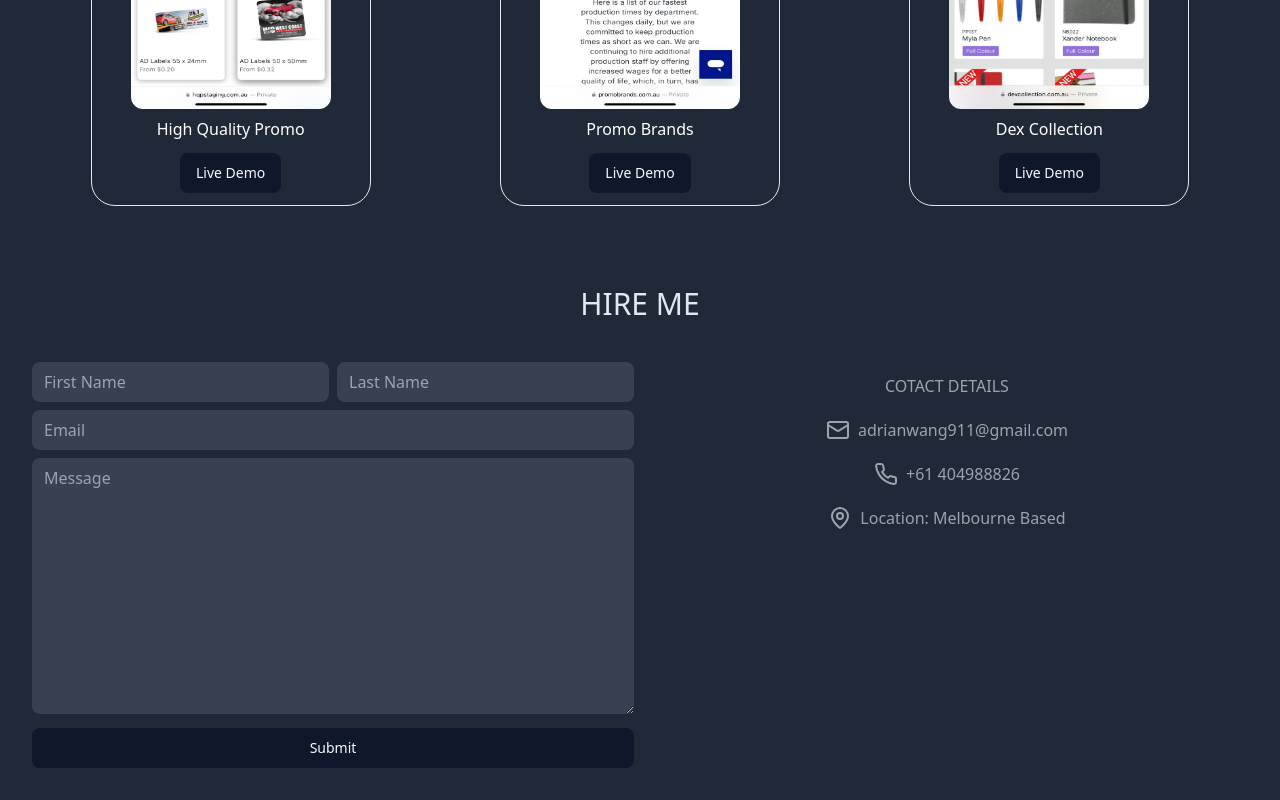
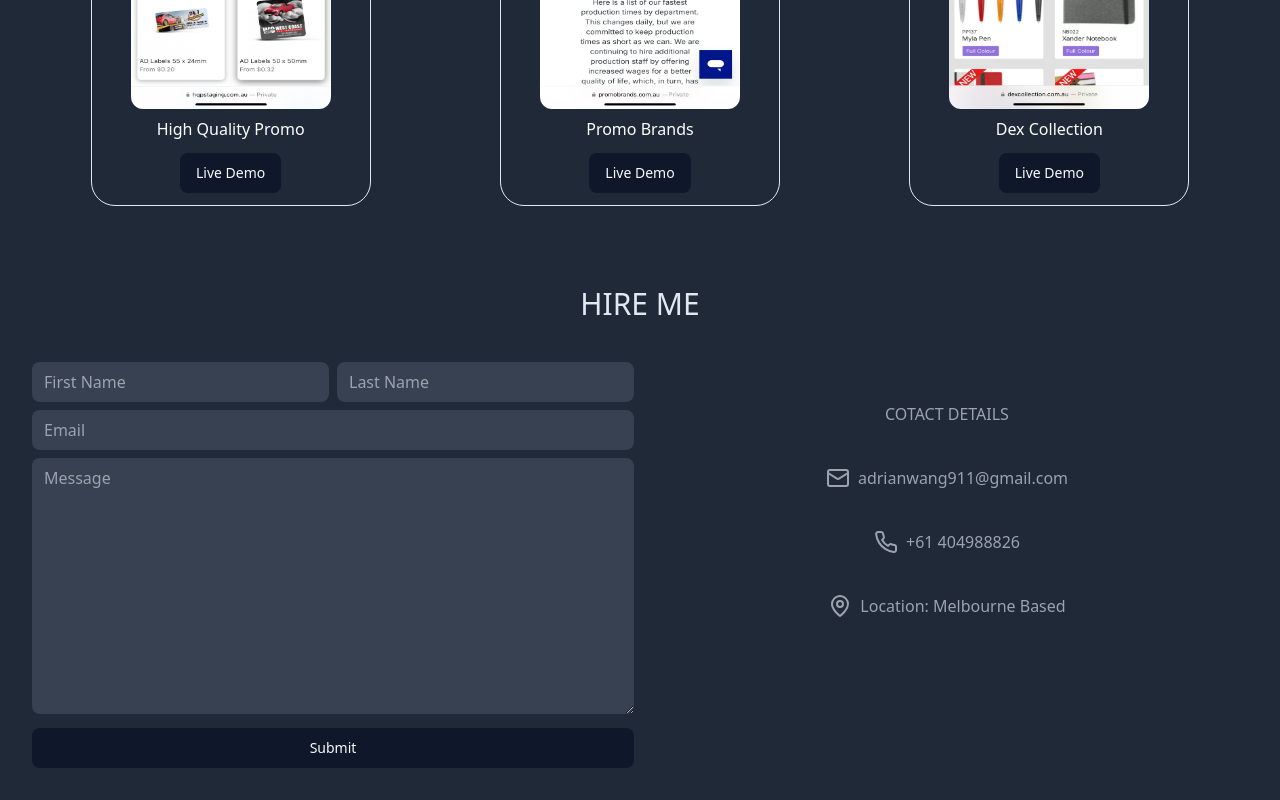
Before and after one commit to AdrianWMY/my-portfolio-app, a React (Vite) app: page / in a window 1280 px wide. Shown: the part 1930-2730 px from the top of the page. Built offline with nearby package versions, Linux system fonts and the light colour scheme.

Commit message:
Update margin and padding

```diff
--- a/src/App.tsx
+++ b/src/App.tsx
@@ -125,7 +125,7 @@
         <h1 className="text-slate-200 text-3xl mb-10">HIRE ME</h1>
         <div className="flex flex-wrap sm:flex-nowrap  gap-3">
           <ContactForm />
-          <div className="pt-3 w-full text-gray-400 rounded-lg flex flex-col gap-5">
+          <div className="pt-5 sm:pt-10 w-full text-gray-400 rounded-lg flex flex-col gap-5 sm:gap-10 ">
             <h1 className=" ">COTACT DETAILS</h1>
             <div className="flex gap-2 justify-center">
               <a href="mailto:adrianwang911@gmail.com">
```
